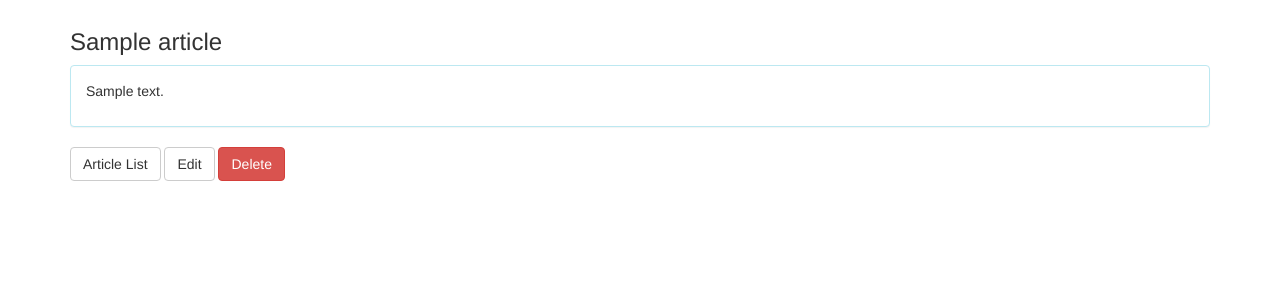
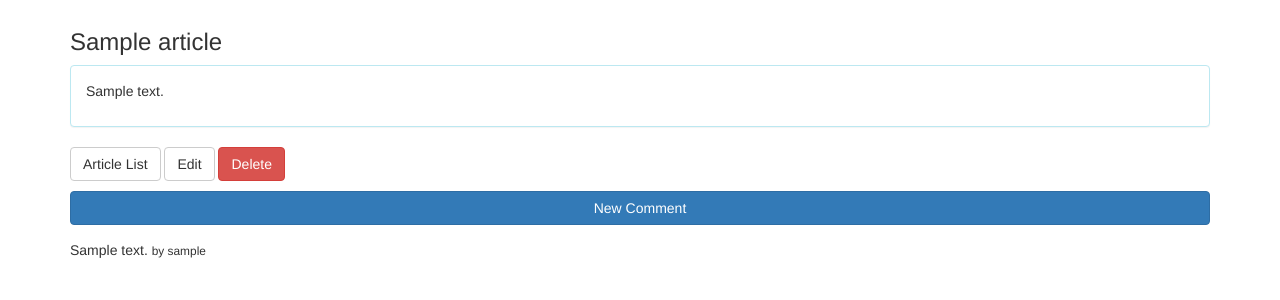
Before and after one commit to yooncobra/programming4th, a Django app: a page that uses publisher/magazine/templates/magazine/article_detail.html in a window 1280 px wide. Shown: the part 51-351 px from the top of the page. Run offline with Django 3.2, Linux system fonts and the light colour scheme; tables that the repository leaves empty hold one stand-in row (values such as "Sample post"); some libraries are stand-ins or nearby versions.

Commit message:
magazine.views.comment_new 뷰 구현

```diff
--- a/publisher/magazine/templates/magazine/article_detail.html
+++ b/publisher/magazine/templates/magazine/article_detail.html
@@ -11,6 +11,7 @@
                 </div>
             </div>
 
+            <p>
                 <a href="{% url "magazine:article_list" %}" class="btn btn-default">
                     Article List
                 </a>
@@ -22,6 +23,19 @@
                 <a href="{% url "magazine:article_delete" article.pk %}" class="btn btn-danger">
                     Delete
                 </a>
+            </p>
+
+            <p><a href="{% url "magazine:comment_new" article.pk %}" class="btn btn-primary btn-block">New Comment</a></p>
+
+            {% for comment in article.comment_set.all %}
+                <div class="media">
+                    <div class="media-body">
+                        <p>{{ comment.message }} <small>by {{ comment.author }}</small></p>
+                    </div>
+                </div>
+            {% empty %}
+                <p class="alert alert-info">등록된 댓글이 없습니다.</p>
+            {% endfor %}
         </div>
     </div>
 </div>
--- a/publisher/magazine/urls.py
+++ b/publisher/magazine/urls.py
@@ -8,4 +8,5 @@ urlpatterns = [
     url(r'^articles/(?P<pk>\d+)/$', views.article_detail, name='article_detail'),
     url(r'^articles/(?P<pk>\d+)/edit/$', views.article_edit, name='article_edit'),
     url(r'^articles/(?P<pk>\d+)/delete/$', views.article_delete, name='article_delete'),
+    url(r'^articles/(?P<article_pk>\d+)/comments/new/$', views.comment_new, name='comment_new'),
 ]
--- a/publisher/magazine/views.py
+++ b/publisher/magazine/views.py
@@ -1,8 +1,9 @@
 from django.contrib import messages
 from django.contrib.admin.views.decorators import staff_member_required
+from django.contrib.auth.decorators import login_required
 from django.shortcuts import get_object_or_404, redirect, render
 from .models import Article
-from .forms import ArticleForm
+from .forms import ArticleForm, CommentForm
 
 
 def index(request):
@@ -67,3 +68,23 @@ def article_delete(request, pk):
     return render(request, 'magazine/article_confirm_delete.html', {
         'article': article,
     })
+
+
+@login_required
+def comment_new(request, article_pk):
+    article = get_object_or_404(Article, pk=article_pk)
+
+    if request.method == 'POST':
+        form = CommentForm(request.POST)
+        if form.is_valid():
+            comment = form.save(commit=False)
+            comment.article = article
+            comment.author = request.user
+            comment.save()
+            messages.success(request, '새 Comment를 저장했습니다.')
+            return redirect('magazine:article_detail', article.pk)
+    else:
+        form = CommentForm()
+    return render(request, 'form.html', {
+        'form': form,
+    })
```
Also changed, not shown: publisher/magazine/forms.py (+7 -1 lines). Lines whose indentation alone changed are shown as unchanged.
